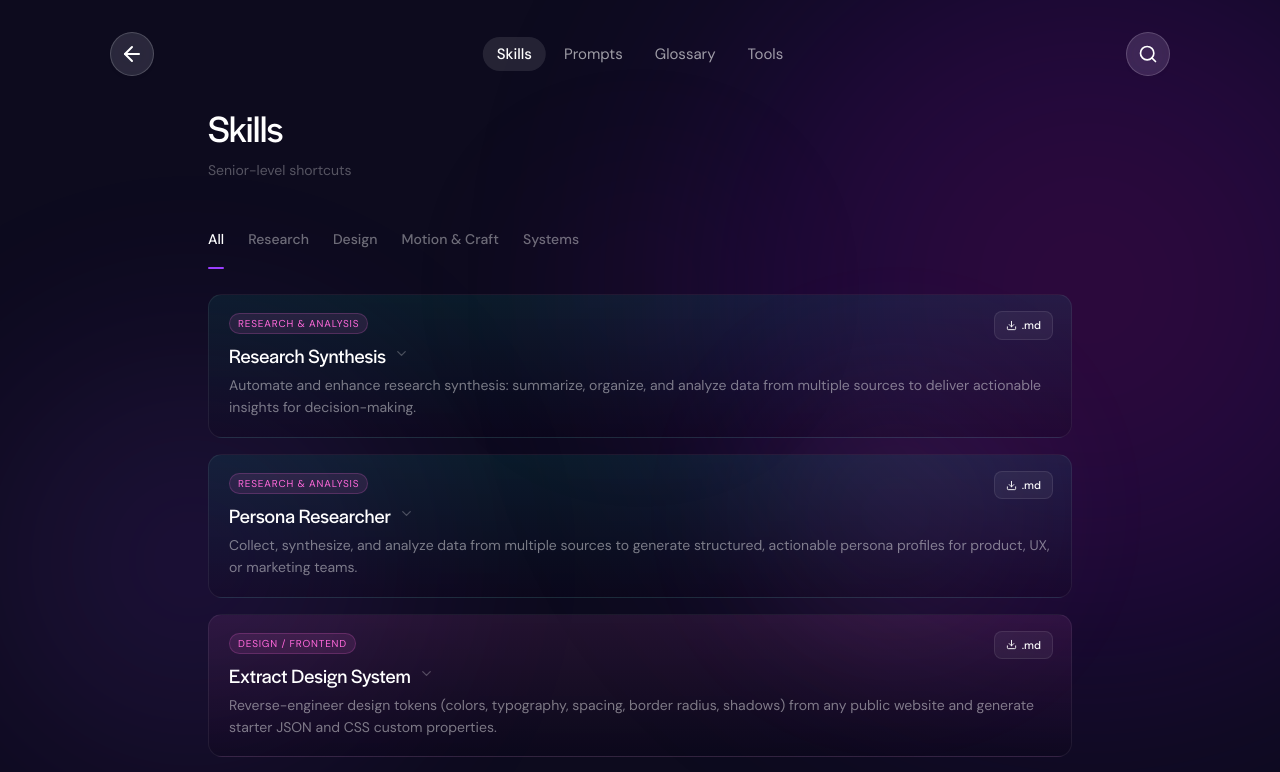
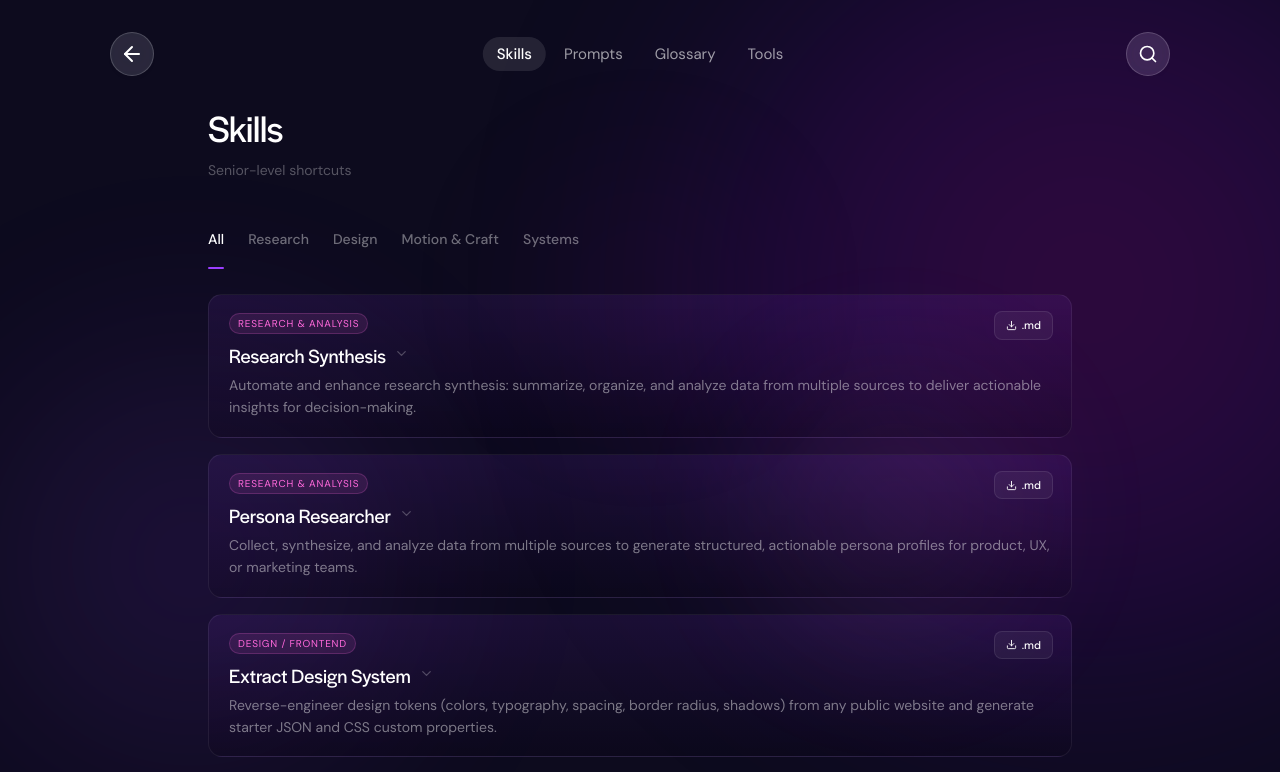
Before and after one commit to pavitsond-cyber/AI-Playbook, a Next.js app: page /ai-playbook/skills in a window 1280 px wide. Shown: the top 772 px of the page. Built offline with nearby package versions, Linux system fonts and the light colour scheme; a web font is replaced by a local one.

Commit message:
Auto-deploy: Claude changes

```diff
--- a/app/(playbook)/skills/page.tsx
+++ b/app/(playbook)/skills/page.tsx
@@ -835,8 +835,8 @@ function SkillRow({ skill, isOpen, onToggle, showTag }: { skill: Skill; isOpen:
       id={'skill-' + skill.name.replace(/\s+/g, '-').toLowerCase()}
       style={{
         position: 'relative',
-        background: `linear-gradient(180deg, ${domainAccent(skill.domain)}18 0%, rgba(8,0,18,0.20) 100%)`,
-        border: isOpen ? `1px solid ${domainAccent(skill.domain)}40` : '1px solid rgba(255,255,255,0.07)',
+        background: 'linear-gradient(180deg, rgba(155,63,255,0.10) 0%, rgba(8,0,18,0.20) 100%)',
+        border: isOpen ? '1px solid rgba(155,63,255,0.35)' : '1px solid rgba(255,255,255,0.07)',
         borderRadius: 14,
         overflow: 'hidden',
         transition: 'border-color 0.18s ease',
```
